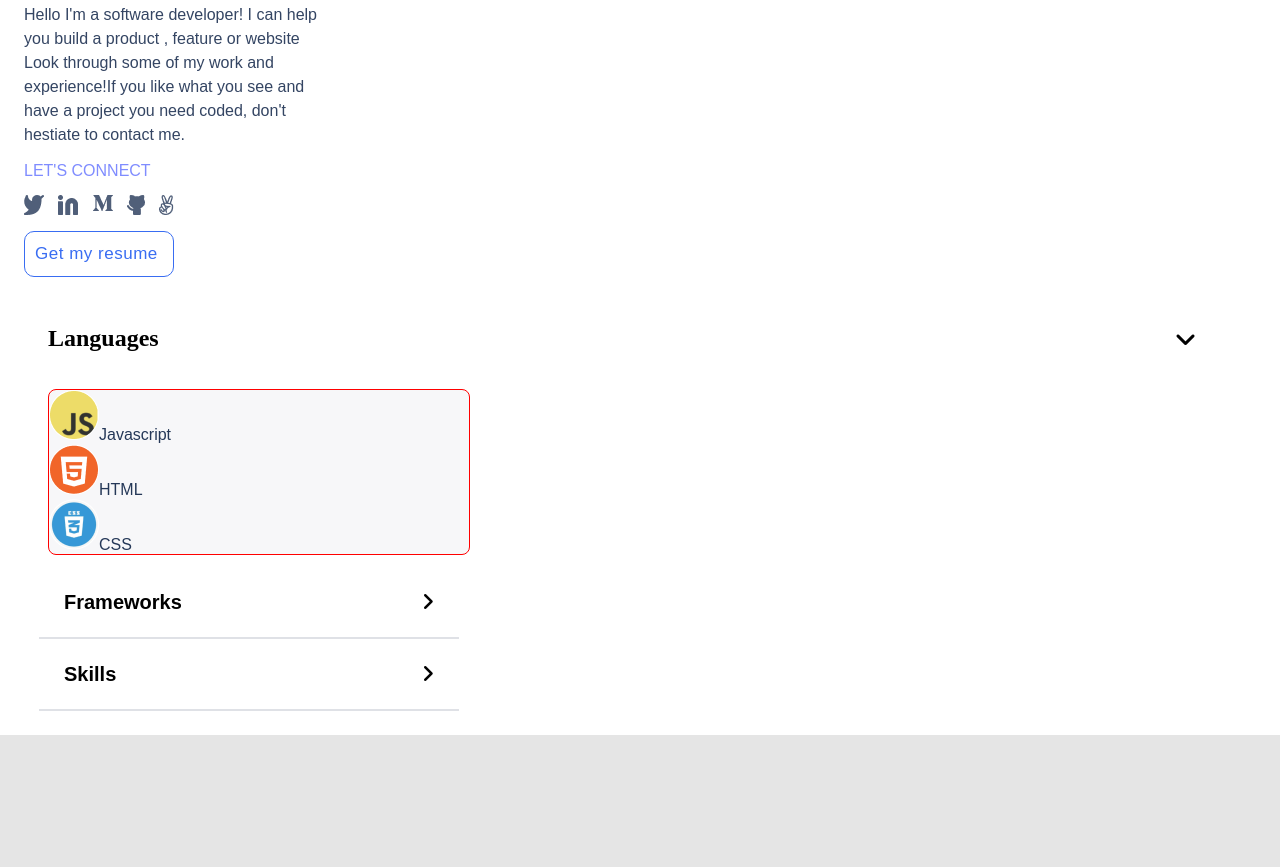
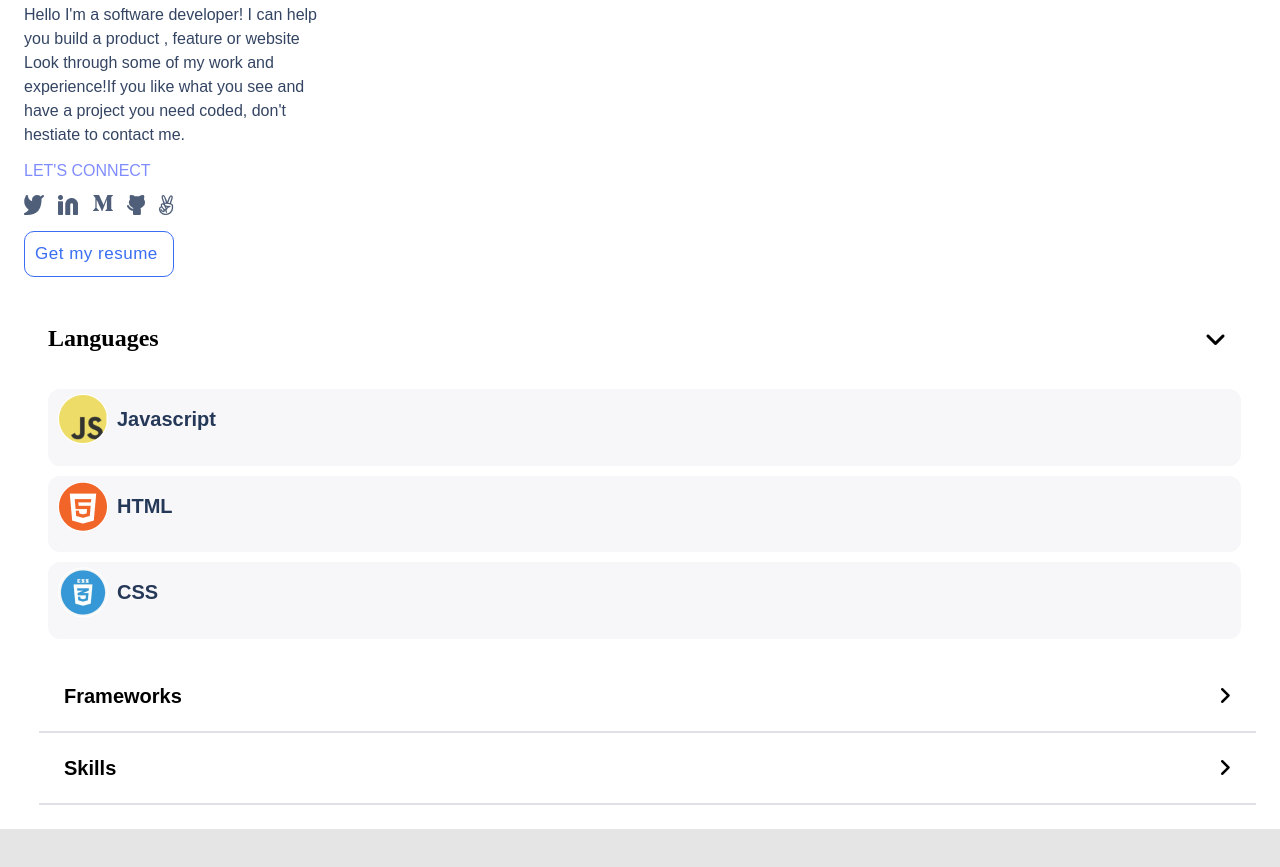
Before and after one commit to Gleennkar/Portfolio-repos, a website: page index.html in a window 1280 px wide. Shown: the part 6148-7015 px from the top of the page. Before the commit the page ends 6983 px from the top, so only its background shows below. Drawn offline with Linux system fonts and the light colour scheme.

Commit message:
Edited index.html and style.css

```diff
--- a/index.html
+++ b/index.html
@@ -178,29 +178,36 @@
 
 </section>
 
+<ul class="skills">
 
-     <section class="skills">
-         <h2>Languages
-            <i class="fas fa-angle-down"></i>
-         </h2>
+         <li><h2>Languages <i class="fas fa-angle-down"></i></h2></li>
+      <ul class="tech-skills">
+            <li>
+              <div class="tech-skills-detail">
+                  <img src="Images/Ellipse1.png" alt="Javascript">
+                  <p>Javascript</p>
+              </div>
+            </li>
 
-      <ul class="tech-skills">
-          <li><img src="Images/Ellipse1.png" alt="Javascript">Javascript</li>
+          <li>
+            <div class="tech-skills-detail">
+              <img src="Images/Ellipse2.png" alt="HTML">
+              <p>HTML</p>
+            </div>
+            </li>
 
+          <li>
+              <div class="tech-skills-detail">
+              <img src="Images/Ellipse3.png" alt="CSS">
+              <p>CSS</p>
+          </div>
+        </li>
+      </ul>
 
-          <li><img src="Images/Ellipse2.png" alt="HTML">HTML</li>
+      <li><h3>Frameworks <i class="fas fa-angle-right"></i></h3></li>
 
+      <li><h3>Skills <i class="fas fa-angle-right"></i></h3></li>
 
-          <li><img src="Images/Ellipse3.png" alt="CSS">CSS</li>
-
-
-      </ul>
-      <h3>Frameworks
-          <i class="fas fa-angle-right"></i></h3>
-
-      <h3>Skills
-          <i class="fas fa-angle-right"></i></h3>
-
-     </section>
+     </ul>
 </body>
 </html>
--- a/style.css
+++ b/style.css
@@ -287,24 +287,20 @@ body {
 
 .tech-skills{
   display: flex;
-  list-style-type: none;
   flex-direction: column;
   font-family: 'Poppins', sans-serif;
   font-weight: 400px;
-background: #F7F7F9;
 border-radius: 8px;
 margin: 12px 0px;
-width: 420px;
 margin-left: 24px;
 color: #253858;
 border-radius: 8px;
-border: 1px solid red;
 
 }
 
 .skills h2{
   margin-left: 24px;
-  margin-right: 60px;
+  margin-right: 30px;
   padding-bottom: 25px;
   display: flex;
   justify-content: space-between;
@@ -314,6 +310,7 @@ border: 1px solid red;
   background-color: white;
   padding: 24px;
   margin-bottom: 100px;
+  list-style-type: none;
 
 }
 
@@ -327,9 +324,33 @@ border: 1px solid red;
   height: 40px;
   align-items: center;
   color: #000000;
-  border-bottom: 2px solid #DFE1E6;;
+  border-bottom: 2px solid #dfe1e6;;
   padding: 15px 25px;
-  width: 370px;
   margin-left: 15px;
 
 }
+
+.tech-skills li {
+  padding-top: 5px;
+  padding-bottom: 5px;
+  border-radius: 12px;
+  list-style-type: none;
+  background: #f7f7f9;
+  margin-bottom: 10px;
+  color: #253858;
+  font-family: 'Poppins', sans-serif;
+  font-style: normal;
+  font-weight: 600;
+  font-size: 20px;
+  height: 40px;
+  height: 66.72px;
+  margin-right: 15px;
+
+}
+
+.tech-skills-detail {
+  display: flex;
+  align-items: center;
+  gap: 9px;
+  padding-left: 10px;
+}
```
